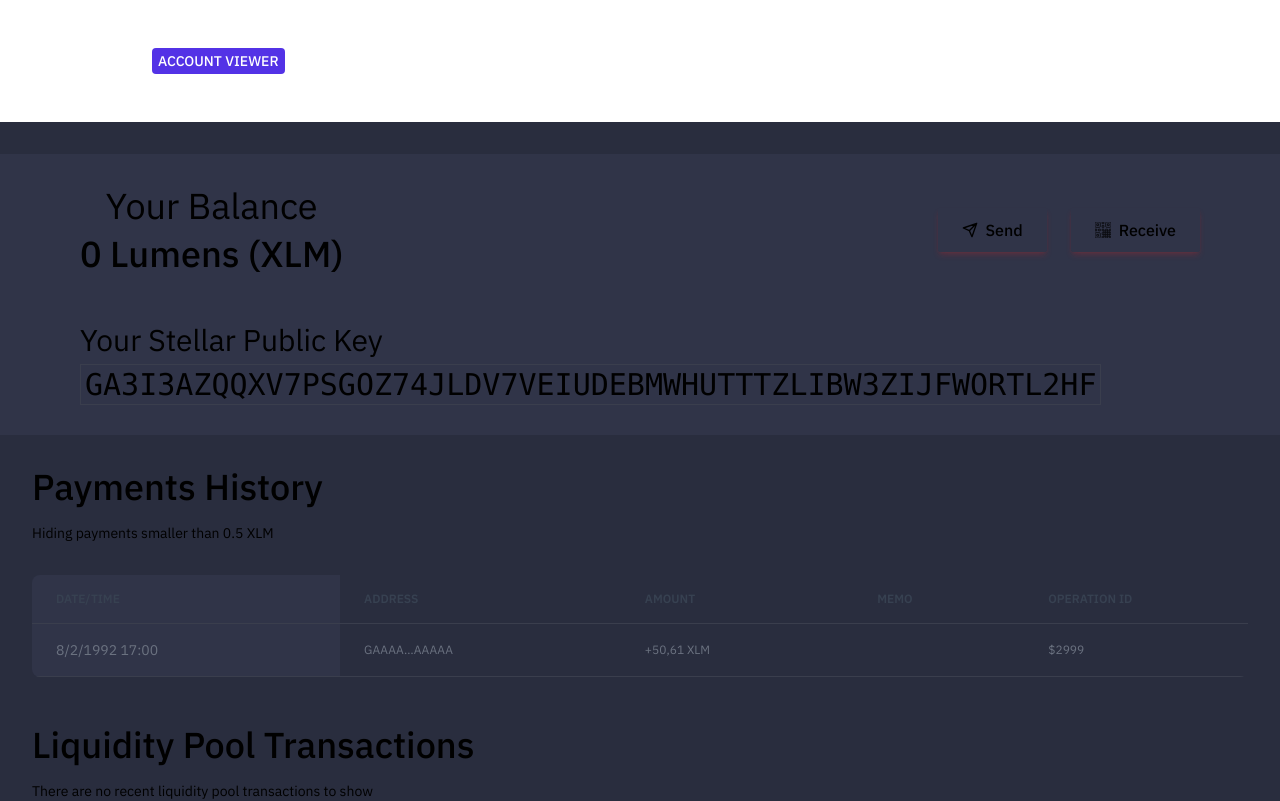
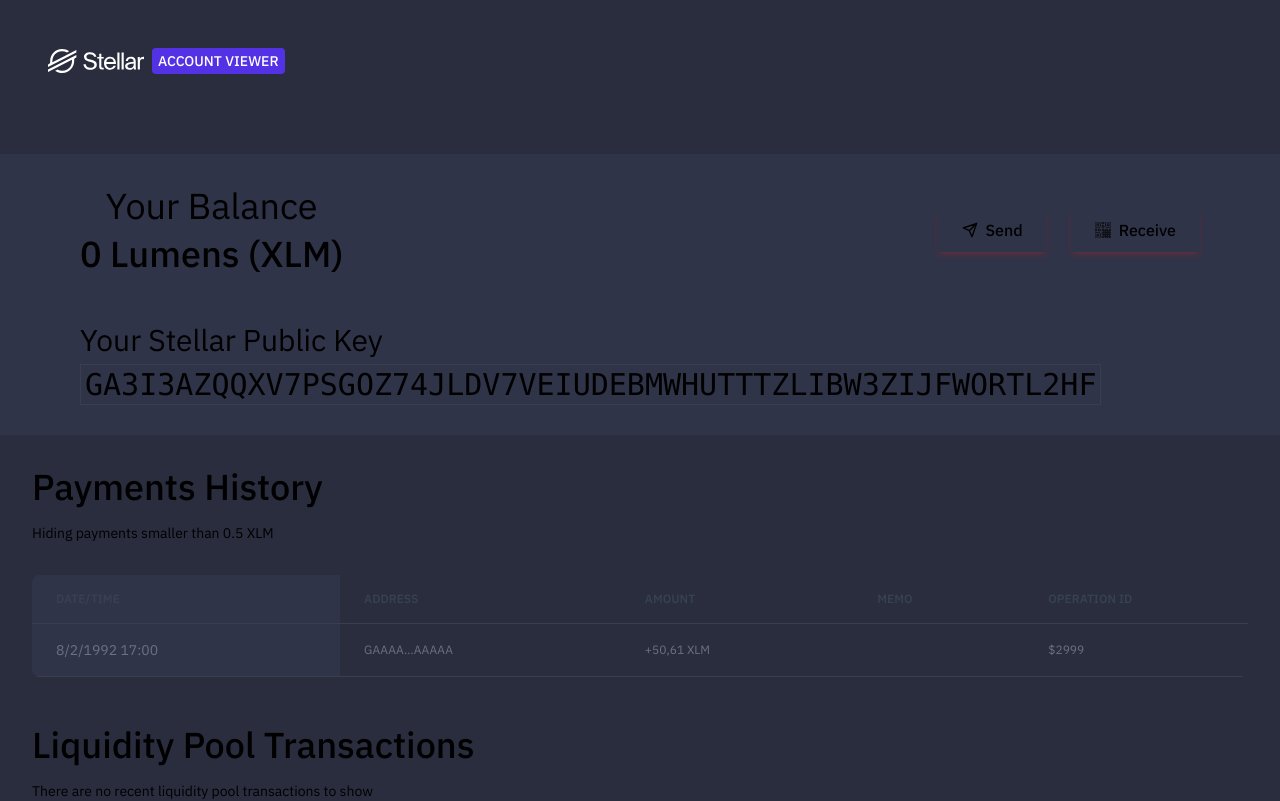
Before and after one commit to fedeesti/stellar-wallet, a React (Vite) app: page / in a window 1280 px wide. Shown: the top 801 px of the page. Built offline with nearby package versions, Linux system fonts and the light colour scheme.

Commit message:
Fix styles on Navbar

```diff
--- a/src/components/navbar/NavBar.tsx
+++ b/src/components/navbar/NavBar.tsx
@@ -1,6 +1,6 @@
 function NavBar() {
   return (
-    <nav className="bg-stellar-gray-700 max-w-screen-xl p-12" data-cy="nav-container">
+    <nav className="bg-stellar-bg-primary max-w-screen-xl p-12" data-cy="nav-container">
       <div className="flex items-center gap-2">
         <a href="https://www.stellar.org/" className="flex items-center" data-cy="nav-logo-link">
           <svg
@@ -15,7 +15,7 @@
           </svg>
         </a>
         <div
-          className="bg-[#5332e6] text-[#ffffff] uppercase text-sm font-medium py-0.2 px-1.5 rounded"
+          className="bg-stellar-btn-primary text-white uppercase text-sm font-medium py-0.2 px-1.5 rounded"
           data-cy="nav-btn-account-viewer"
         >
           Account Viewer
```
